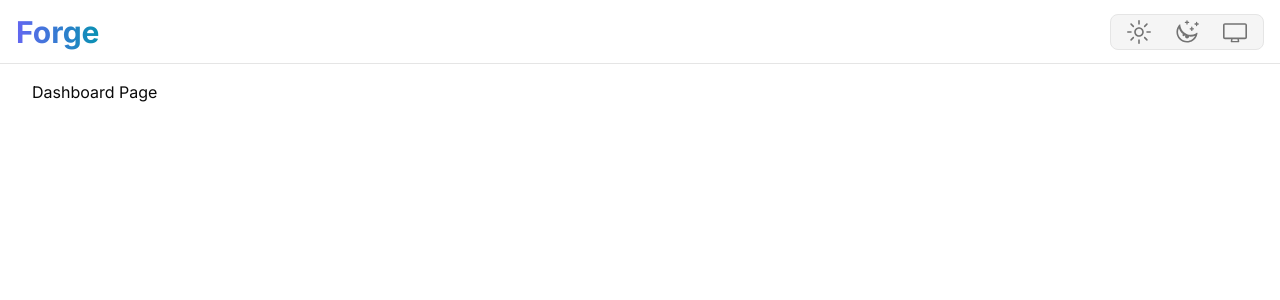
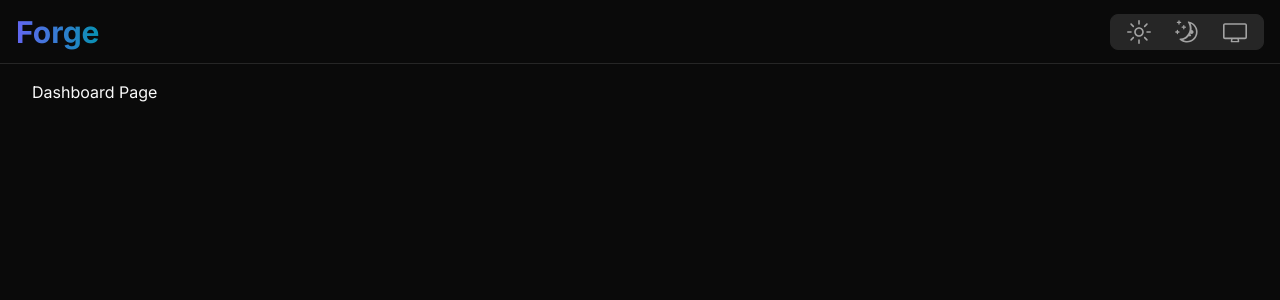
Before and after one commit to taurusilver7/forge, a Next.js app: page / in a window 1280 px wide. Shown: the top 300 px of the page. Built offline with nearby package versions, Linux system fonts and the light colour scheme.

Commit message:
root layout

```diff
--- a/app/layout.tsx
+++ b/app/layout.tsx
@@ -18,10 +18,10 @@ export default function RootLayout({
 }) {
 	return (
 		<ClerkProvider>
-			<html lang="en">
+			<html lang="en" suppressHydrationWarning>
 				<ThemeProvider
 					attribute="class"
-					defaultTheme="system"
+					defaultTheme="dark"
 					enableSystem
 					disableTransitionOnChange
 				>
```
